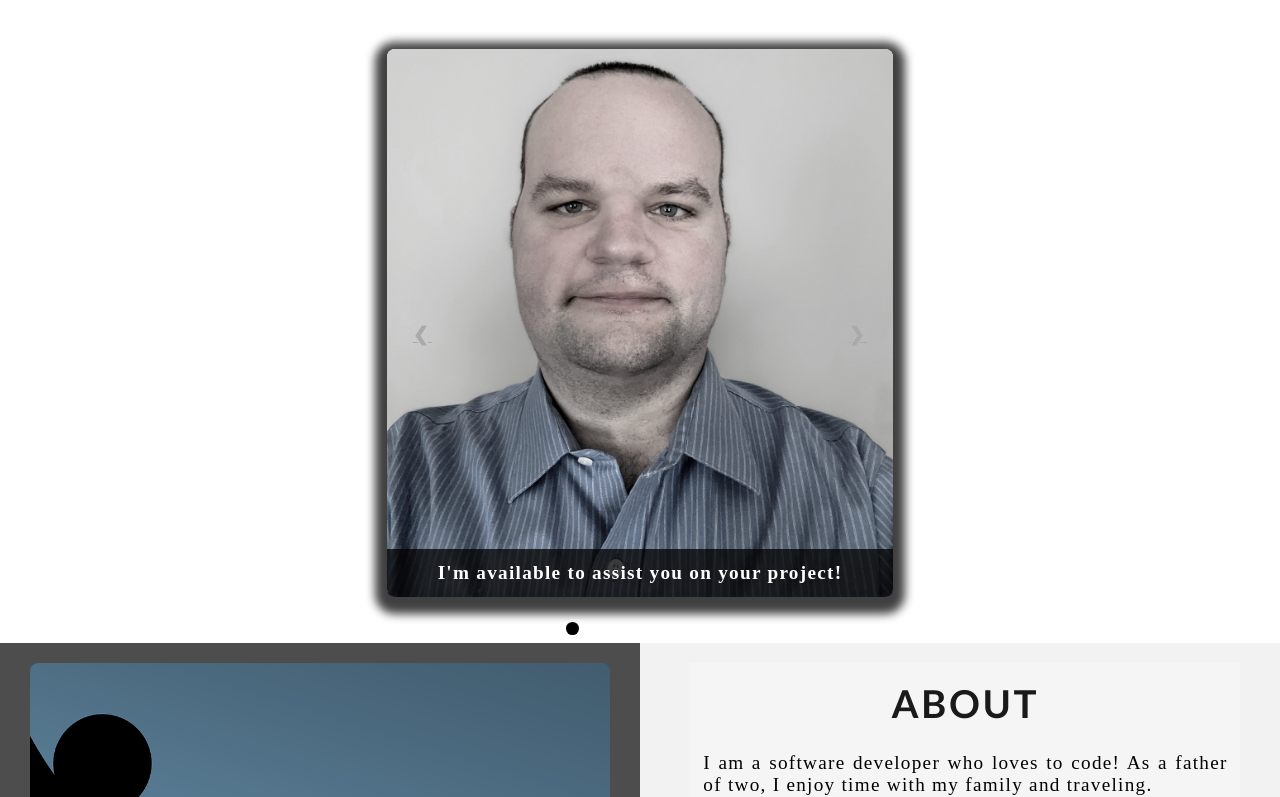
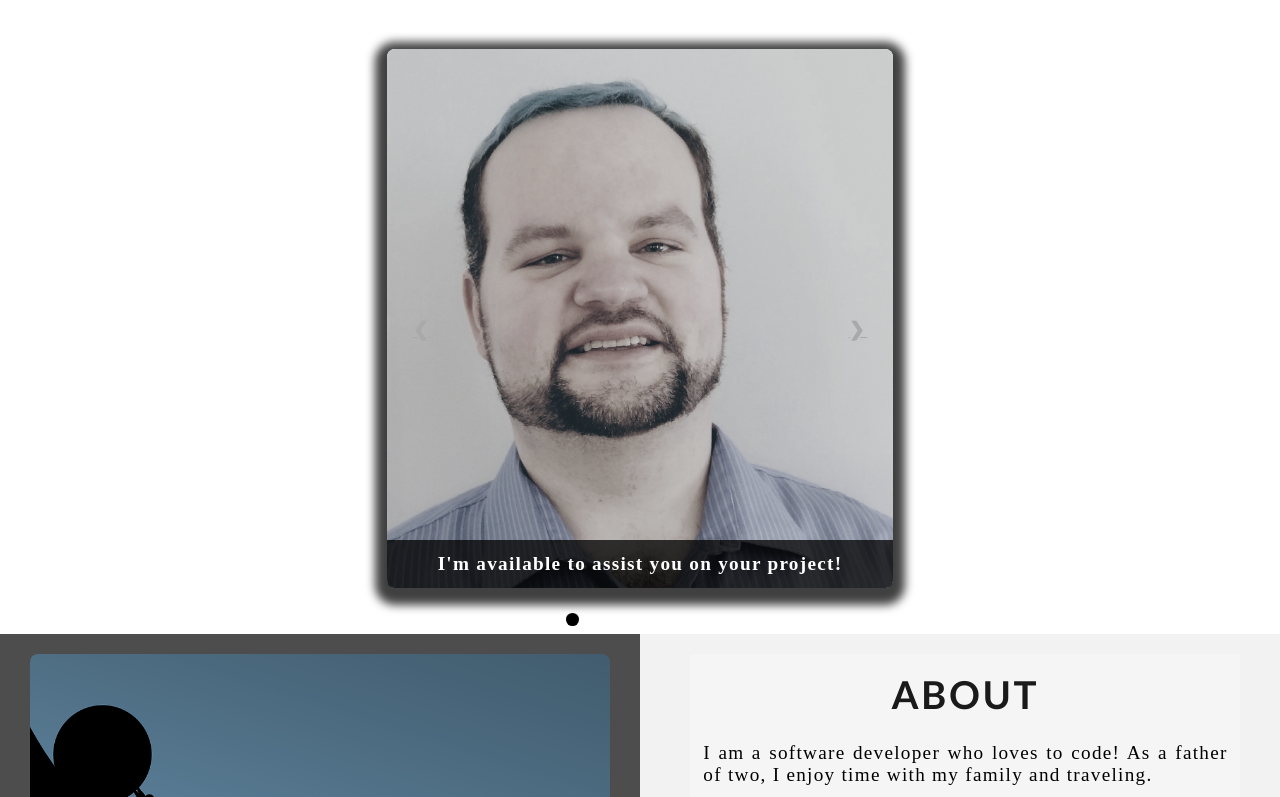
Before and after one commit to MtSoftDevSolutions/MtSoftDevSolutions.github.io, a plain HTML site: page index.html in a window 1280 px wide. Shown: the part 802-1599 px from the top of the page. Drawn offline with Linux system fonts and the light colour scheme.

Commit message:
updated my picture

```diff
--- a/index.html
+++ b/index.html
@@ -58,7 +58,7 @@
                 <div id="Slideshow_Container">
                     <!-- Slide 1 of 6 -->
                     <div class="mySlides fade">
-                        <img class="Slideshow_Images" src="images/Profession Photo.jpg" alt="Picture of yourself">
+                        <img class="Slideshow_Images" src="images/Professional Shot.jpg" alt="Picture of myself">
                         <div class="text">I'm available to assist you on your project!</div>
                     </div>
                     <!-- Slide 2 of 6 -->
```
Also changed, not shown: images/Profession Photo.jpg (deleted), images/Professional Shot.jpg (added).
